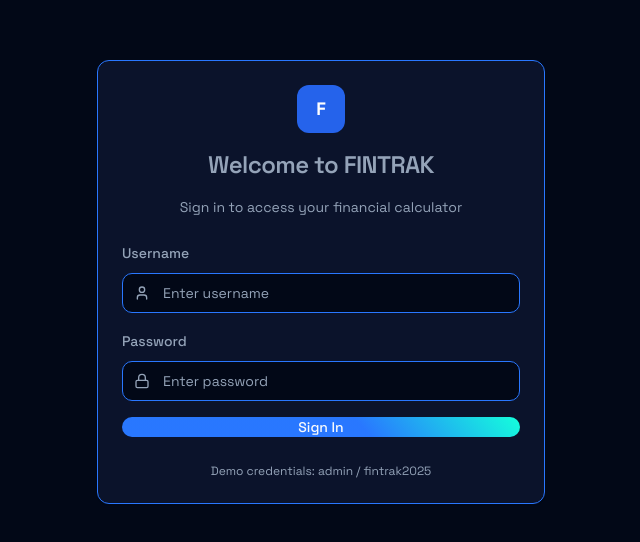
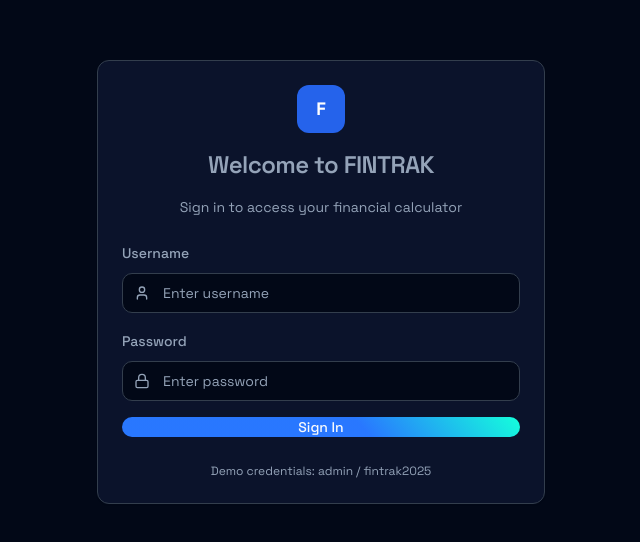
Before and after one commit to mikeld86/fintrak-ext, a React (Vite) app: page /login in a window 1280 px wide. Shown: the part 118-660 px from the top of the page, without its empty margins (319-959 px from the left). Built offline with nearby package versions, Linux system fonts and the light colour scheme.

Commit message:
Use neutral border tokens

```diff
--- a/src/components/ui/input.tsx
+++ b/src/components/ui/input.tsx
@@ -8,7 +8,7 @@ const Input = React.forwardRef<HTMLInputElement, React.ComponentProps<"input">>(
       <input
         type={type}
         className={cn(
-          "flex h-10 w-full rounded-md border-[0.5px] border-primary border-opacity-70 bg-input px-3 py-2 text-base text-foreground ring-offset-background file:border-0 file:bg-transparent file:text-sm file:font-medium file:text-foreground placeholder:text-muted-foreground focus-visible:outline-none focus-visible:ring-1 focus-visible:ring-primary focus-visible:ring-offset-1 focus-visible:border-primary disabled:cursor-not-allowed disabled:opacity-50 md:text-sm touch-manipulation [-webkit-tap-highlight-color:transparent]",
+          "flex h-10 w-full rounded-md border-[0.5px] border-border bg-input px-3 py-2 text-base text-foreground ring-offset-background file:border-0 file:bg-transparent file:text-sm file:font-medium file:text-foreground placeholder:text-muted-foreground focus-visible:outline-none focus-visible:ring-1 focus-visible:ring-primary focus-visible:ring-offset-1 focus-visible:border-primary disabled:cursor-not-allowed disabled:opacity-50 md:text-sm touch-manipulation [-webkit-tap-highlight-color:transparent]",
           className
         )}
         ref={ref}
--- a/src/index.css
+++ b/src/index.css
@@ -22,7 +22,7 @@
   --input: 222.86 84% 4.9%;
   /* Match border and ring colors to the current theme */
   --ring: var(--primary);
-  --border: var(--primary);
+  --border: 215 20% 25%;
   --card-border: var(--primary);
   --radius: 0.75rem;
 }
@@ -61,7 +61,7 @@
 /* Override input styling for dark theme */
 @layer components {
   .dark-input {
-    @apply bg-input text-foreground border-primary border-opacity-70;
+    @apply bg-input text-foreground border-border;
     border-width: 0.5px;
   }
 
@@ -75,7 +75,7 @@ body[data-theme="blue"] {
   --primary: 218 100% 58%; /* #2979ff */
   --secondary: 171 100% 54%; /* #16ffdb */
   --primary-foreground: 0 0% 100%;
-  --border: var(--primary);
+  --border: 215 20% 25%;
   --ring: var(--primary);
 }
 
@@ -83,7 +83,7 @@ body[data-theme="pink"] {
   --primary: 328 100% 50%; /* #ff0086 */
   --secondary: 260 80% 50%; /* #5c19e5 */
   --primary-foreground: 0 0% 100%;
-  --border: var(--primary);
+  --border: 215 20% 25%;
   --ring: var(--primary);
 }
 
@@ -91,7 +91,7 @@ body[data-theme="yellow"] {
   --primary: 60 100% 50%; /* #ffff00 */
   --secondary: 119 100% 50%; /* #06ff00 */
   --primary-foreground: 0 0% 0%;
-  --border: var(--primary);
+  --border: 215 20% 25%;
   --ring: var(--primary);
 }
 
@@ -100,7 +100,7 @@ body.dark[data-theme="blue"],
   --primary: 218 100% 58%;
   --secondary: 171 100% 54%;
   --primary-foreground: 222.2 84% 4.9%;
-  --border: var(--primary);
+  --border: 215 20% 25%;
   --ring: var(--primary);
 }
 
@@ -109,7 +109,7 @@ body.dark[data-theme="pink"],
   --primary: 328 100% 50%;
   --secondary: 260 80% 50%;
   --primary-foreground: 222.2 84% 4.9%;
-  --border: var(--primary);
+  --border: 215 20% 25%;
   --ring: var(--primary);
 }
 
@@ -118,7 +118,7 @@ body.dark[data-theme="yellow"],
   --primary: 60 100% 50%;
   --secondary: 119 100% 50%;
   --primary-foreground: 222.2 84% 4.9%;
-  --border: var(--primary);
+  --border: 215 20% 25%;
   --ring: var(--primary);
 }
 
```
